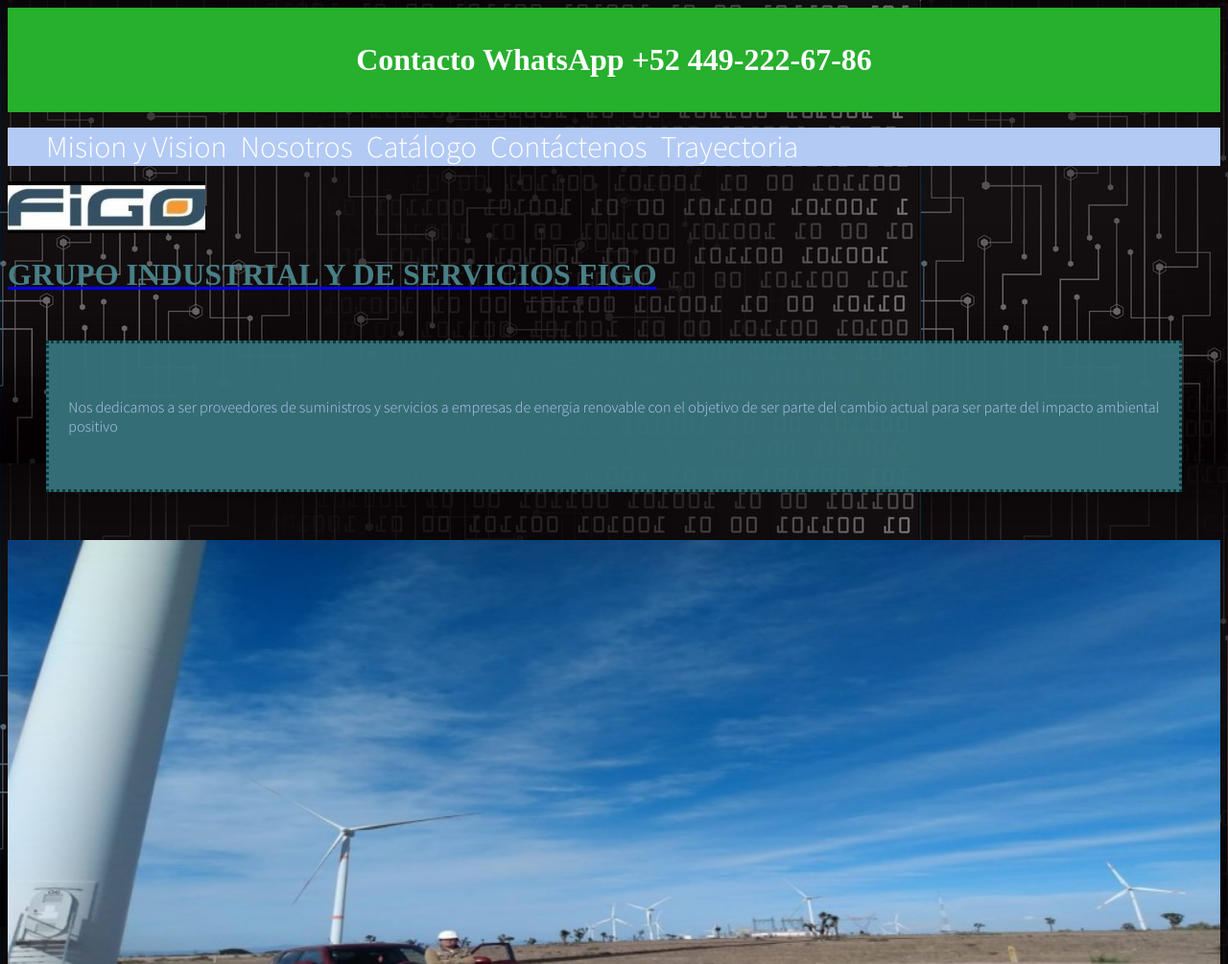
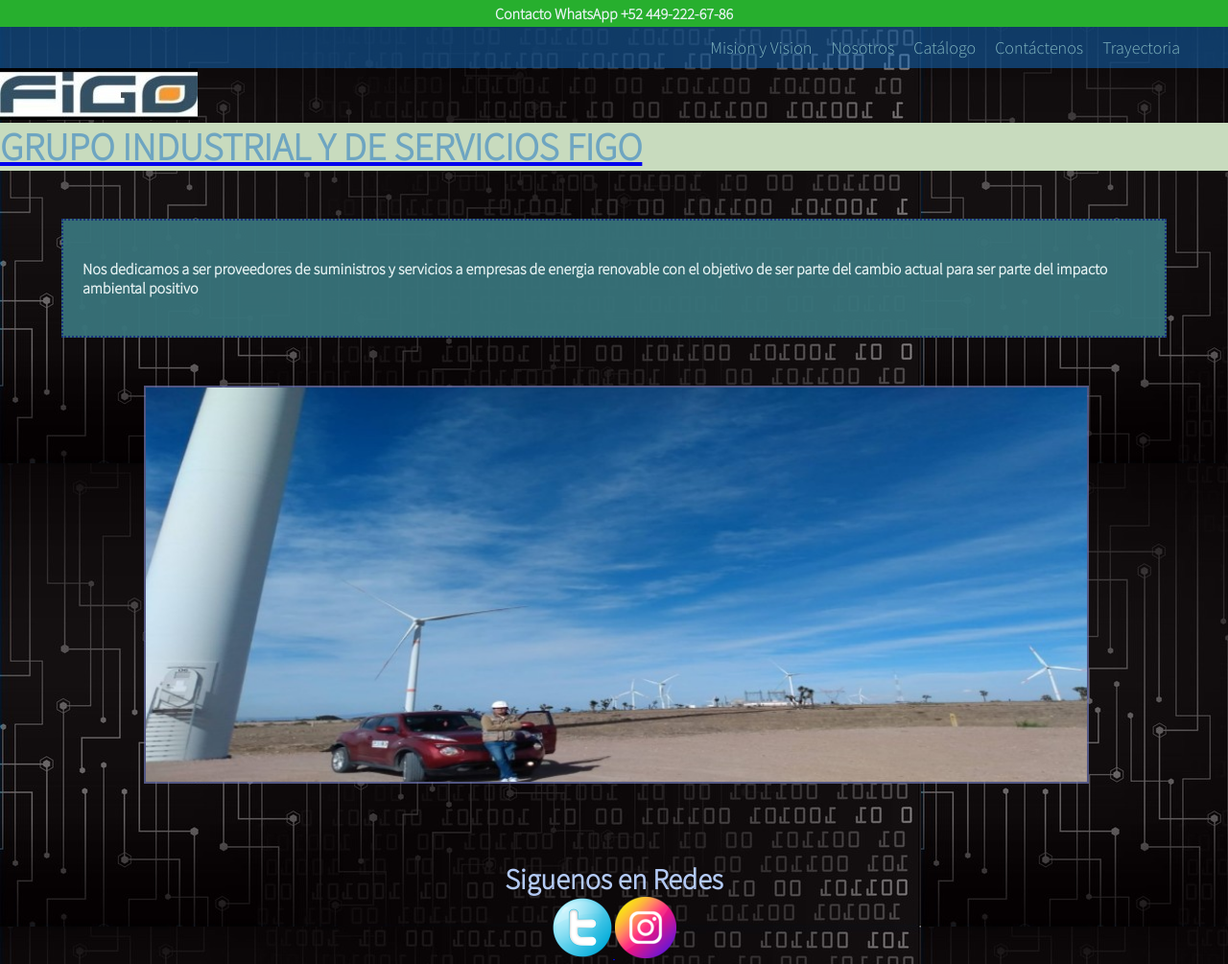
Before and after one commit to alxarr83/SASSI_AEGA, a plain HTML site: page index.html in a window 1280 px wide. Shown: the top 1005 px of the page at 96% size. Drawn offline with Linux system fonts and the light colour scheme.

Commit message:
SASS N SEO FILES

```diff
--- a/index.html
+++ b/index.html
@@ -3,11 +3,13 @@
 <head>
     <meta charset="UTF-8">
     <meta http-equiv="X-UA-Compatible" content="IE=edge">
-    <meta name="viewport" content="width=device-width, initial-scale=1.0">
+    <meta name="Industria, Energías Renovables, Comercio industrial, Soluciones en Ingenieria" content="Pagina con Datos, Contactos, Productos y Servicios de FIGO">
+
     <title>Grupo Industrial FIGO</title>
+
     <link rel="shortcut icon" href="img/FIGO_ICON.png" type="image/x-icon">
 
-    <link rel="stylesheet" href="css/main.css">
+    <link rel="stylesheet" href="css/styleSASS.css">
 </head>
 
 <body>
@@ -15,7 +17,7 @@
 		<p>Contacto WhatsApp +52 449-222-67-86</p>
 	</div>
 
-    <nav>
+    <nav class="buttons">
         <ul>
             <li>
               <a href="misionyvision.html">Mision y Vision</a>
@@ -54,20 +56,22 @@
             </article>
         </section>
 
-        <section class="text-center">
+        <section class="box_Img">
             <img  src="img/FIGO_PROJECT2.jpg" >
         </section>
     </main>
 
 
     <footer class="foot foot_icon foot_title">
-            <h3 >Siguenos en Redes </h3>
+        <h3 >Siguenos en Redes </h3>
+        <nav>
         <a href="https://www.google.com/" target="_blank">
             <img src="img/twitter.png" alt="Nuestro twitter">
         </a>
         <a href="https://www.google.com/" target="_blank">
             <img src="img/Insta.png" alt="Nuetro Insta">
         </a>
+        </nav>
     </footer>
 
 </body>
--- a/scss/_box.scss
+++ /dev/null
@@ -1,14 +0,0 @@
-
-.box{
-    font-family: $firstfont;
-    font-weight: $textMed;
-    font-size: $textReg;
-    color:  $White_color;
-	width: 90%;
-    height: auto;
-    margin: 50px auto;
-    padding: 40px 20px;
-    border: dotted $firstcolor;
-    background-color: $firstcolor;
-    overflow-y: auto;
-}
--- /dev/null
+++ b/scss/_boxSASS.scss
@@ -0,0 +1,68 @@
+@import "_commonsSASS";
+
+/*
+@mixin text_p ($size,$interline,$color){
+	font-size: $size;
+	line-height: $interline;
+	color:$color;
+	padding: 10px;
+	font-family: $firstFont;
+	font-weight: $textBold;
+}*/
+
+$textP: (
+	fontSize1: 2.5rem,
+	lineHeight1: 2.2REM,
+	color2:$secondColor,
+	padding1: 10px,
+	fontFamily1: $firstFont,
+	fontWeight1: $textBold,
+	);
+
+@mixin boxes ($ancho,$alto,$margen,$coloc) {
+	width: $ancho;
+    height: $alto;
+    margin: $margen;
+    padding: $coloc;
+}
+
+
+
+.box{
+
+	size:map-get($textP, fontSize1);
+	line-height: map-get($textP,lineHeight1);
+	color: map-get($textP, color2 );
+	padding: map-get($textP, padding1 );
+	font-family: map-get($textP , fontFamily1 );
+	font-weight: map-get($textP, fontWeight1 );
+	@include boxes(90%,auto ,50px auto ,40px 20px );
+    border: dotted #0f1a80b3 2px;
+    background-color: rgba(55, 113, 121, 0.966) ;
+    overflow-y: auto;
+}
+
+/*
+.box-titlel{
+	font-size: $textBig;
+}
+
+.box-title2{
+	font-size: 3rem;
+}
+
+.box_titlem{
+	font-size: 2rem;
+	margin: 5px 0;
+    margin-bottom: 30px;
+}*/
+
+.box_Img {
+	@include boxes(985px,415px,20px 30px ,30px auto );
+   	overflow: hidden;
+	border: solid #7178b7b3 2px;
+	box-sizing: border-box;
+    margin-left: 150px;
+	display: flex;
+
+}
--- a/scss/_colors.scss
+++ /dev/null
@@ -1,18 +0,0 @@
-
-$firstcolor: rgba(55, 113, 121, 0.966) ;
-$secondcolor: rgb(179, 202, 245);
-$thirdcolor:rgb(179, 202, 245);
-$WA_color:#27af2e;
-$White_color:white;
-
-.bg-blue{
-    background-color:  $firstColor;
- }
-
-.bg-lblue{
-    background-color: $secondcolor;
-}
-
-.bgLight{
-	background-color:$thirdcolor ;
-}
--- a/scss/_common.scss
+++ /dev/null
@@ -1,36 +0,0 @@
-
-h1{
-    color:$firstcolor;
-}
-
-h2{
-    color:$secondcolor;
-}
-
-h3{
-    color:$thirdcolor;
-}
-
-body{
-	background-image: url(../img/circuit.png);
-    background-repeat: repeat;
-    background-attachment: fixed;
-}
-
-main{
-    section {
-
-        article{
-            color: $secondcolor;
-            font-weight:$textReg;
-        }
-    }
-}
-
-main{
-    section {
-        img{
-            width: 100%;
-        }
-    }
-}
--- /dev/null
+++ b/scss/_commonsSASS.scss
@@ -0,0 +1,48 @@
+@import url('https://fonts.googleapis.com/css2?family=Roboto:ital,wght@1,300&family=Source+Sans+Pro:wght@300&display=swap');
+
+$firstFont: 'Source Sans Pro', sans-serif;
+$secondFont: 'Roboto', sans-serif;
+
+//Typography
+
+$textBig:4rem;
+$textMed:2.5rem;
+$textSm:2.0rem;
+
+$textBold: 800;
+$textReg:400;
+$textThin:250;
+
+$textCenter:center;
+$textJustify:justify;
+$textRight:right;
+$textLeft:Left;
+$firstColor: rgba(20, 111, 196, 0.5);
+$secondColor:rgb(200, 219, 190);
+$thirdColor:rgb(179, 202, 245);
+$WA_color:#27af2e;
+$White_color:white;
+
+.bg-blue{
+    background-color:  $firstColor;
+ }
+
+.bg-lblue{
+    background-color: $secondColor;
+}
+
+.bgLight{
+	background-color:$thirdColor ;
+}
+
+*{
+	font-family: $firstFont;
+	margin: 0;
+	padding: 0;
+	box-sizing: border-box;
+}
+
+
+html{
+	font-size: 62.5%;
+}
--- /dev/null
+++ b/scss/_contentSASS.scss
@@ -0,0 +1,120 @@
+@import "_commonsSASS";
+
+.add__WA{
+	text-align: center;
+    width: 100%;
+	background-color: #27af2e;
+    color:  white;
+    font-size: 2.25rem;
+
+	/*padding*/
+	padding: 4px 0;
+    font-weight: 800
+}
+
+.buttons {
+    background-color: $firstColor;
+    /*position*/
+    position: sticky;
+    top: 0;
+    /*padding*/
+    padding: 10px 30px;
+    /****display flex *****/
+    /* --- NAV EN COLUMNA EN MOBILE --- */
+    display: flex;
+    align-items: center;
+    flex-direction: row;
+	justify-content: right;
+}
+
+.buttons img{
+    width: 200px;
+    margin-bottom: 30px;
+}
+
+.buttons ul{
+    /****display flex****/
+    display: flex;
+}
+
+.buttons ul li{
+    list-style: none;
+    margin-right: 20px;
+}
+
+    .buttons ul li a{
+        font-size: 1.8rem;
+        text-decoration: none;
+        color: rgba(135, 188, 196, 0.966)
+    }
+
+    /*hover*/
+    .buttons ul li a:hover{
+        color: black;
+        font-weight: 600;
+    }
+
+.encabezado__img--fluid{
+	/*size*/
+	width: 100%;
+}
+
+
+
+body {
+    background-image: url(../img/circuit.png);
+    background-repeat: repeat;
+    background-attachment: fixed;
+}
+
+/*Main*/
+
+main ul li{
+    list-style: disc;
+    color: rgb(200, 219, 190);
+    text-decoration: none;
+    font-family: 'Source Sans Pro', sans-serif;
+    font-size: 2.25rem;
+    margin-left: 30px;
+}
+
+/*main section p{
+   // color: rgb(200, 219, 190);
+    font-family:'Source Sans Pro', sans-serif;
+    font-size: 2.5rem;
+    line-height: 2.2rem;
+    font-weight: 800;
+}*/
+.text_p1{
+    font-family: 'Source Sans Pro', sans-serif;
+    color:$firstColor;
+    font-size: $textBig;
+}
+
+
+h1{
+
+    @extend .text_p1;
+
+
+}
+
+h2{
+    @extend .text_p1;
+    color: $thirdColor;
+    font-size: 3.8rem;
+}
+
+h3{
+    @extend .text_p1;
+    color: $thirdColor;
+    font-size: 3rem;
+}
+
+p{
+    @extend .text_p1;
+	color:#e8f3f3;
+	line-height: 2rem;
+	font-size: 1.6rem;
+
+}
--- a/scss/_contents.scss
+++ /dev/null
@@ -1,14 +0,0 @@
-body{
-	background-image: url(../img/circuit.png);
-    background-repeat: repeat;
-    background-attachment: fixed;
-}
-
-main{
-    section {
-        article{
-            color: $secondcolor;
-            font-weight:$textReg;
-        }
-    }
-}
--- a/scss/_footer.scss
+++ b/scss/_footerSASS.scss
@@ -1,23 +1,19 @@
-/*footer*/
 .foot{
 	/*padding*/
 	padding:30px;
-	/****display flex****/
+	/****display flex ****/
 	display: flex;
 	flex-direction: column;
 	align-items: center;
 	margin-top: 50px;
 }
 
-.foot a{
-	text-decoration: none;
-}
 
 .foot__icon--sm{
 	/*size*/
-	width: 30px;
+	width: 60px;
 }
 
 .foot__titulo--md{
-	font-size: $textSm;
+	font-size: 2rem;
 }
--- a/scss/_navs.scss
+++ /dev/null
@@ -1,31 +0,0 @@
-.add__WA{
-	text-align: $textCenter;
-    width: 100%;
-	background-color: $WA_color;
-    color:  $White_color;
-    font-size: $textSm;
-
-	/*padding*/
-	padding: 4px 0;
-    font-weight: $textBold;
-
-}
-
-nav {
-    list-style:none;
-    background-color: $secondcolor;
-    width: 100%;
-    ul {
-        li{
-        display: inline-block;
-        margin-right: 10px;
-            a{
-            color: $White_color;
-            text-decoration: none;
-            font-family: $firstfont;
-            font-size: $textSm;
-             }
-         }
-        }
-
-}
--- a/scss/_texts.scss
+++ /dev/null
@@ -1,18 +0,0 @@
-@import url('https://fonts.googleapis.com/css2?family=Roboto:ital,wght@1,300&family=Source+Sans+Pro:wght@300&display=swap');
-$firstfont: 'Source Sans Pro', sans-serif;
-$secondfont: 'Roboto', sans-serif;
-
-//Typography
-
-$textBig:4rem;
-$textMed:2.5rem;
-$textSm:2.0rem;
-
-$textBold: 600;
-$textReg:400;
-$textThin:250;
-
-$textCenter:center;
-$textJustify:justify;
-$textRight:right;
-$textLeft:Left;
--- a/scss/main.scss
+++ /dev/null
@@ -1,6 +0,0 @@
-@import "_common";
-@import"_texts";
-@import"_navs";
-@import "_colors";
-@import "_box";
-@import"_contents";
--- /dev/null
+++ b/scss/styleSASS.scss
@@ -0,0 +1,5 @@
+@import "_boxSASS";
+@import "_commonsSASS";
+@import "_contentSASS";
+@import "_footerSASS";
+@import "_navsSASS";
```
Also changed, not shown: css/main.css (deleted), css/styleSASS.css (added), scss/_navsSASS.scss (added), 4 other files.
